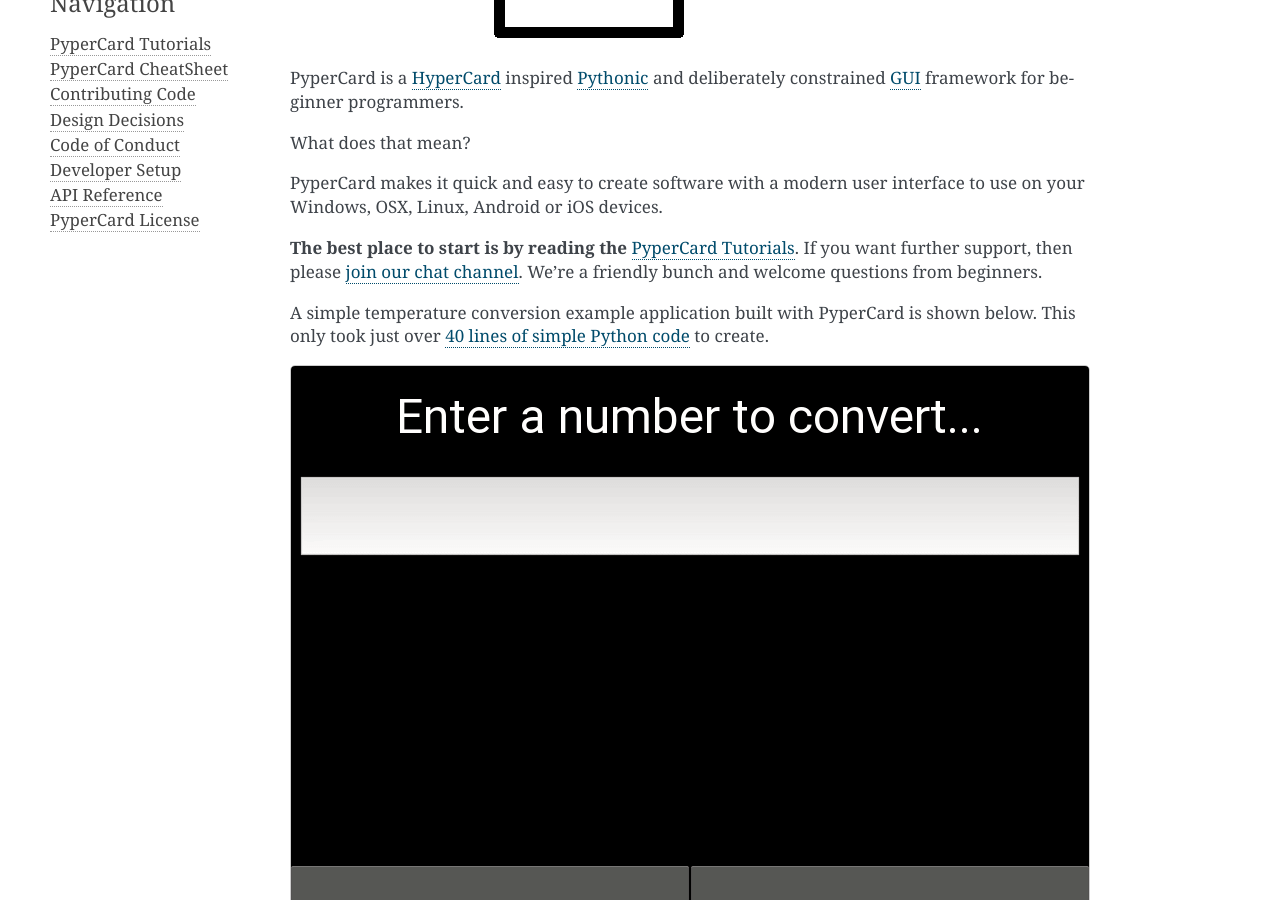
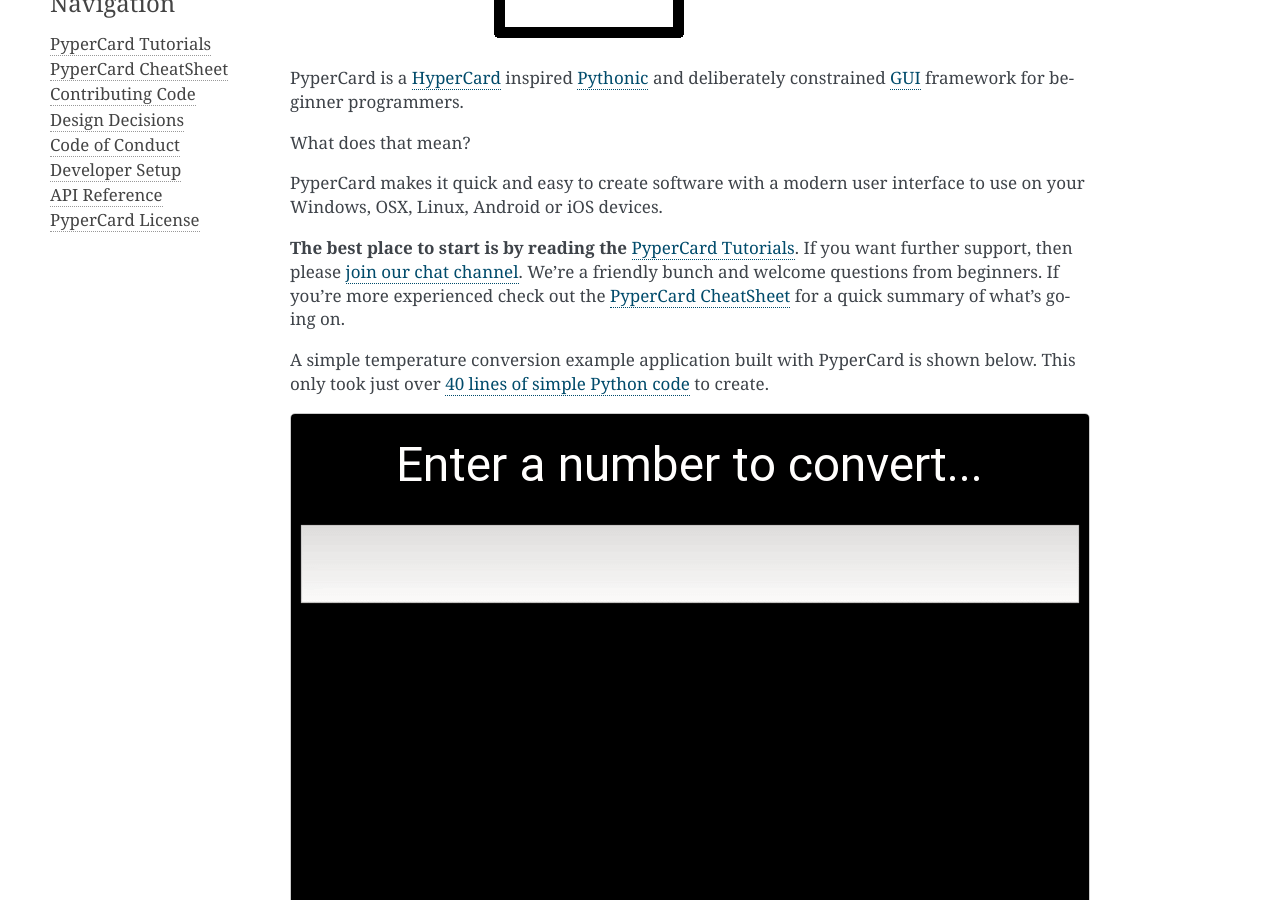
Before and after one commit to invent-framework/invent, a Sphinx documentation site: the page built from docs/index.rst, in a window 1280 px wide and 900 px high, scrolled down 492 px. Built offline with Sphinx 7.4.7, drawn with Linux system fonts in a browser that asks for light colours.

Commit message:
Mention the cheatsheet for experienced folks.

```diff
--- a/docs/index.rst
+++ b/docs/index.rst
@@ -24,7 +24,8 @@
 **The best place to start is by reading the** :doc:`tutorials`. If you want
 further support, then please
 `join our chat channel <https://gitter.im/pypercard/community>`_. We're a
-friendly bunch and welcome questions from beginners.
+friendly bunch and welcome questions from beginners. If you're more experienced
+check out the :doc:`cheatsheet` for a quick summary of what's going on.
 
 A simple temperature conversion example application built with PyperCard is
 shown below. This only took just over
```
